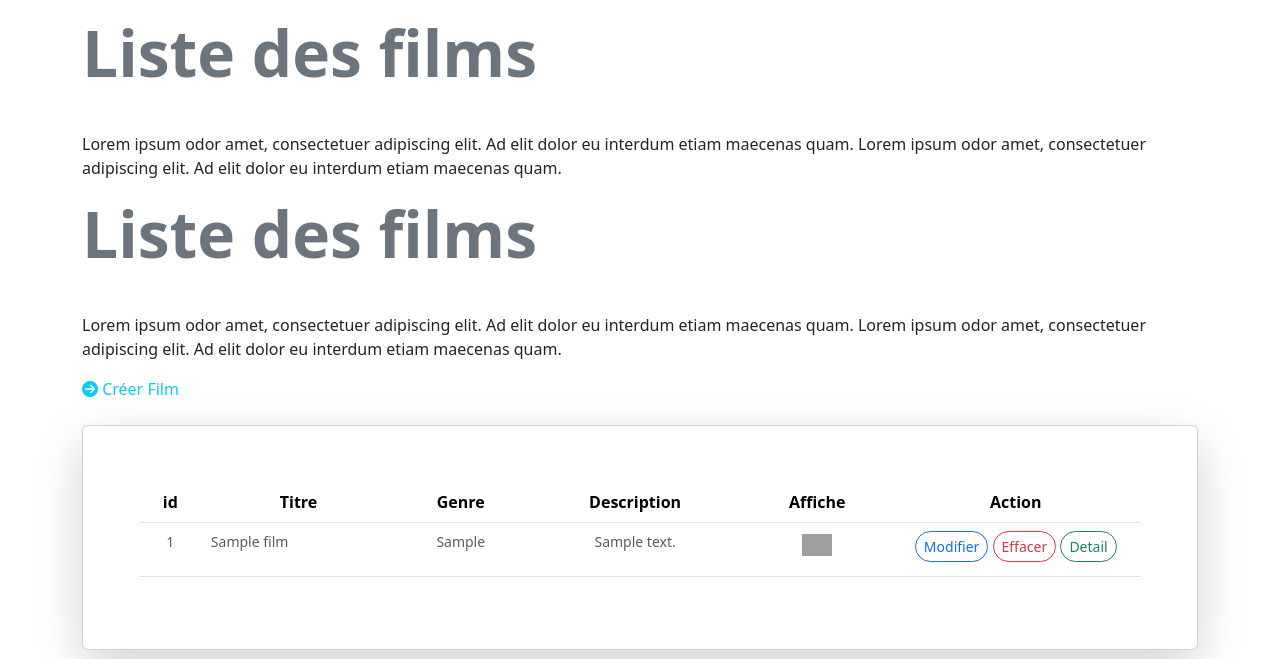
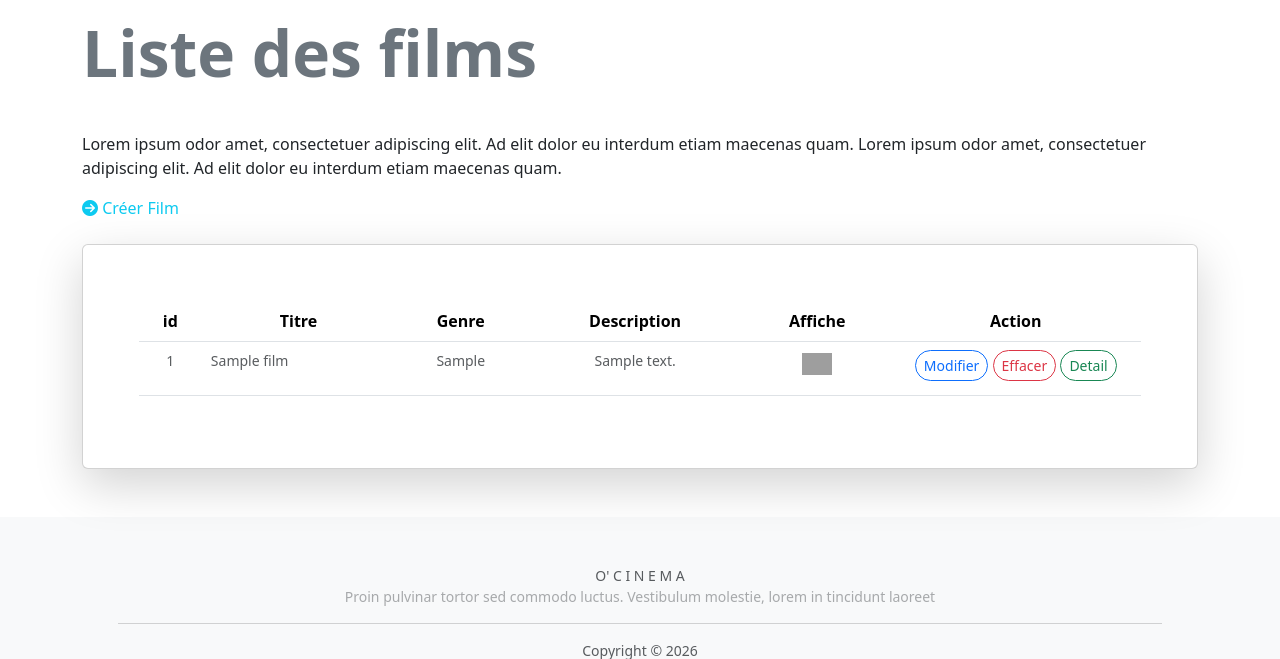
Before and after one commit to lalainafr/bk3, a Django app: page /dashboard/seance/list-film/ in a window 1280 px wide. Shown: the part 159-818 px from the top of the page. Run offline with Django 4.2, Linux system fonts and the light colour scheme; tables that the repository leaves empty hold one stand-in row (values such as "Sample post"); some libraries are stand-ins or nearby versions; grey boxes are pictures that could not be loaded.

Commit message:
refacto landing page v1

```diff
--- a/templates/seance/film/list.html
+++ b/templates/seance/film/list.html
@@ -9,14 +9,7 @@
         adipiscing elit. Ad elit dolor eu interdum etiam maecenas quam.
         <br />
     </p>
-    <h1 class="display-3 fw-bold mb-3 text-secondary">Liste des films</h1>
-    <br />
-    <p>
-        Lorem ipsum odor amet, consectetuer adipiscing elit. Ad elit dolor eu
-        interdum etiam maecenas quam. Lorem ipsum odor amet, consectetuer
-        adipiscing elit. Ad elit dolor eu interdum etiam maecenas quam.
-        <br />
-    </p>
+
     <a href="{% url 'create_film' %}" style="text-decoration: none">
         <i class="fa-solid fa-circle-arrow-right text-info"></i>
         <span class="text-info"> Créer Film </span>
```
